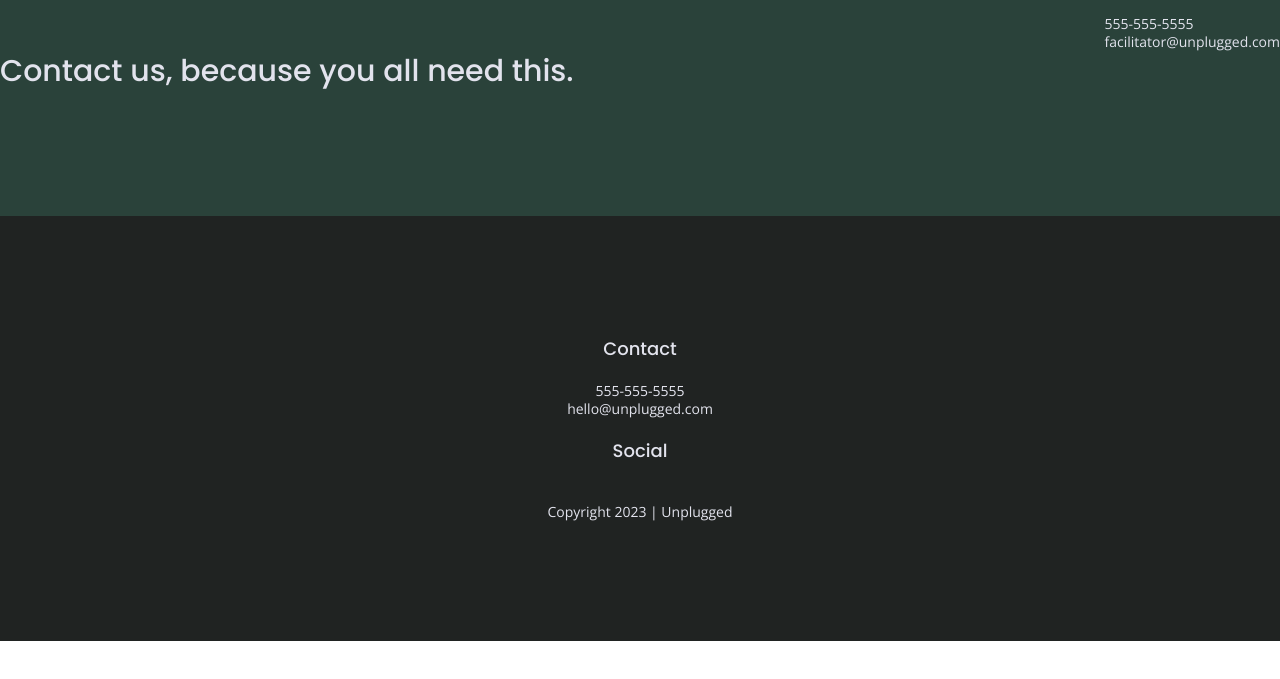
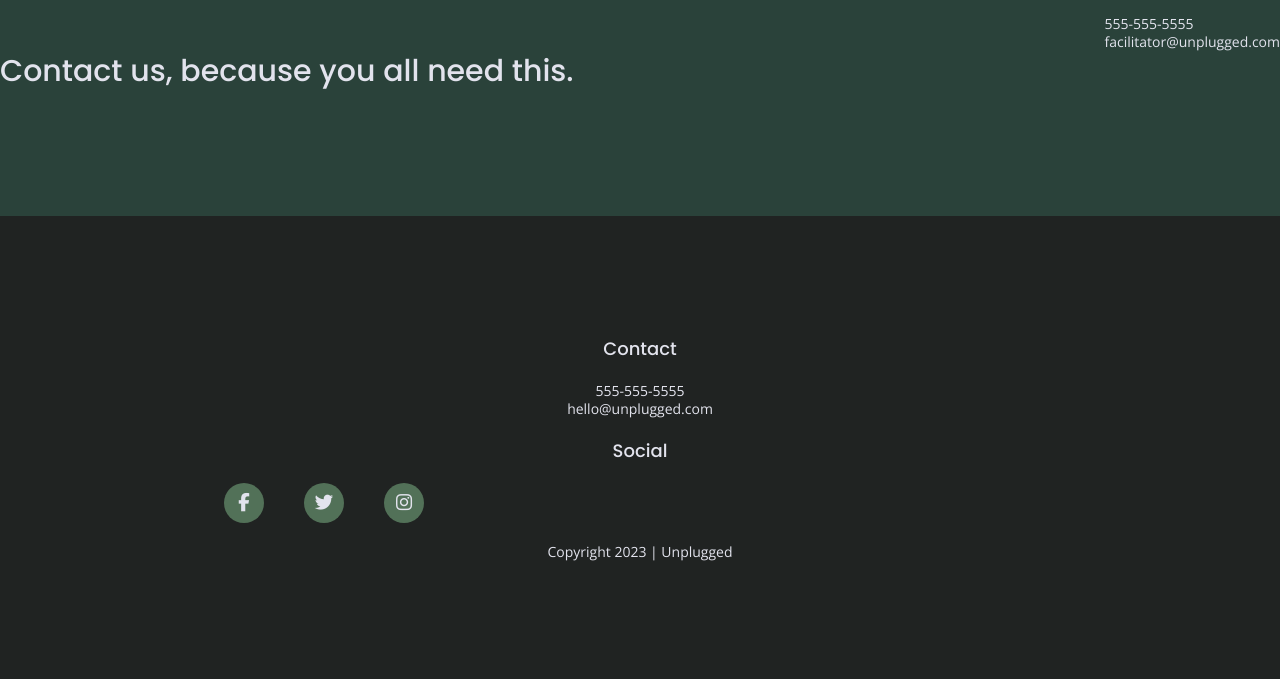
Before and after one commit to ashc735/206-unplugged-project, a website: page about/index.html in a window 1280 px wide. Shown: the part 1033-1712 px from the top of the page. Before the commit the page ends 1674 px from the top, so only its background shows below. Drawn offline with nearby package versions, Linux system fonts and the light colour scheme.

Commit message:
Add social icon fonts

```diff
--- a/about/index.html
+++ b/about/index.html
@@ -22,6 +22,9 @@
   <meta name="theme-color" content="#fafafa">
    <!--Google Fonts-->
 <link href="https://fonts.googleapis.com/css?family=Open+Sans:400,700|Poppins:500,700" rel="stylesheet">
+
+<!--Icon Fonts-->
+<script src="https://kit.fontawesome.com/9558d95805.js" crossorigin="anonymous"></script>
 </head>
 
 
@@ -114,13 +117,13 @@
           <h4>Social</h4>
           <div class="social-icons">
             <p>
-              <a href="https://www.facebook.com/Skillcrush/" target="_blank"></a>
+              <a href="https://www.facebook.com/Skillcrush/" target="_blank"><i class="fab fa-facebook-f"></i></a>
             </p>
             <p>
-              <a href="https://twitter.com/Skillcrush" target="_blank"></a>
+              <a href="https://twitter.com/Skillcrush" target="_blank"><i class="fab fa-twitter"></i></a>
             </p>
             <p>
-              <a href="https://www.instagram.com/skillcrush/" target="_blank"></a>
+              <a href="https://www.instagram.com/skillcrush/" target="_blank"><i class="fab fa-instagram"></i></a>
             </p>
           </div>
         </div>
--- a/css/main.css
+++ b/css/main.css
@@ -193,6 +193,10 @@ address {
     background-color: #202322;
   }
 
+  footer p {
+    margin: 0;
+  }
+
   footer .content-wrapper {
     width: 55%;
     margin: 50px 0;
@@ -209,13 +213,17 @@ address {
   }
 
   footer .social-icons p {
+    background-color: #527158;
+    border-radius: 50%;
+    width: 40px;
+    height: 40px;
     display: flex;
     justify-content: center;
     align-items: center;
   }
 
-   footer p {
-    margin: 0;
+  footer .social-icons p i {
+    font-size: 1.3125em;
   }
 
   footer .copyright {
@@ -591,6 +599,15 @@ header {
   margin-bottom: 0;
  }
 
+ footer .social-icons {
+  width: 12.5em;
+  justify-content: space-between;
+}
+
+footer p {
+  line-height: 1.285;
+}
+
  footer .copyright {
   width: 100%;
  }
```
Also changed, not shown: faq/index.html (+3 -3 lines), index.html (+3 -3 lines). Lines whose indentation alone changed are shown as unchanged.
